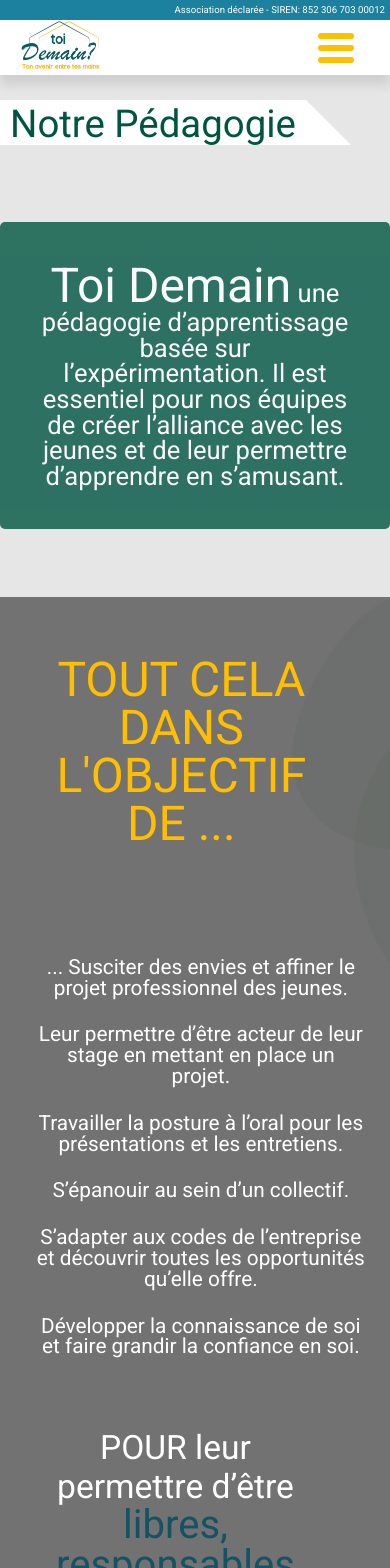
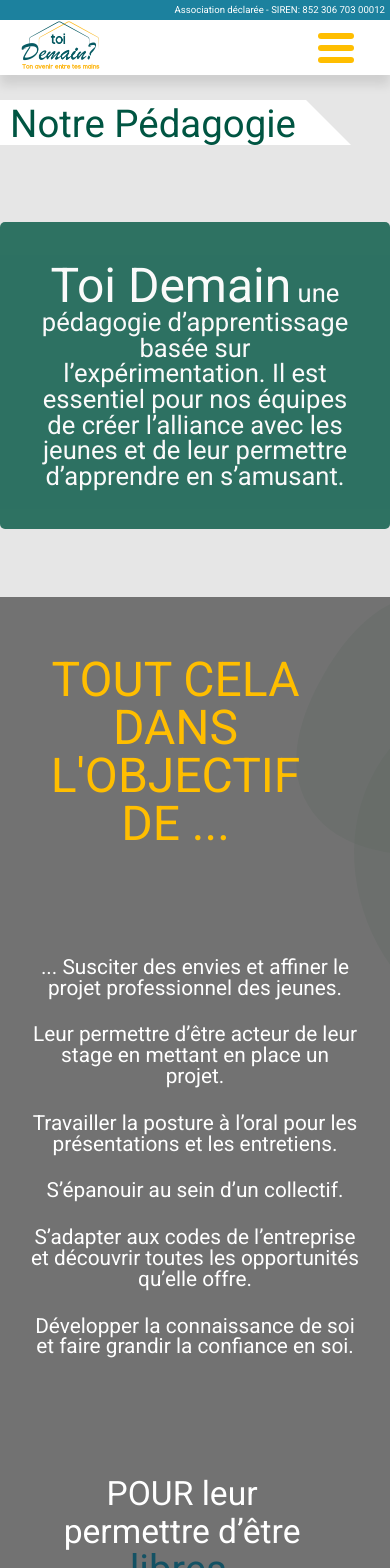
Before and after one commit to WildCodeSchool/lille-0920-js-p3-toidemain, a React (Create React App) app: page /action/pedagogie in a window 390 px wide. Shown: the top 1568 px of the page. Built offline with nearby package versions, Linux system fonts and the light colour scheme.

Commit message:
add responsive to pedagogie

```diff
--- a/src/components/Pedagogie/style.js
+++ b/src/components/Pedagogie/style.js
@@ -45,6 +45,9 @@ export const Container1 = styled.div`
   display: flex;
   justify-content: center;
   margin-top: 5vh;
+  @media ${device.small_screen} {
+   width:90vw;
+  }
 `;
 export const Container2 = styled.div`
   background-color: #145264;
@@ -53,6 +56,7 @@ export const Container2 = styled.div`
   margin-top: 8vh;
   display: flex;
   flex-direction: column;
+  align-items:center;
   @media ${device.mobile} {
     display: flex;
     flex-direction: column;
@@ -63,18 +67,11 @@ export const Container2 = styled.div`
   }
 `;
 export const Objectif = styled.div`
-  text-align: -webkit-center;
+  text-align: center;
   padding-top: 4vh;
   display: flex;
   flex-direction: column;
-  @media ${device.mobile} {
-    display: flex;
-    flex-direction: column;
-  }
-  @media ${device.tablet} {
-    display: flex;
-    flex-direction: column;
-  }
+
 `;
 export const Title2 = styled.h2`
 margin: 3vh;
@@ -86,12 +83,16 @@ margin: 3vh;
   @media ${device.mobile} {
     font-size: 3rem;
     width: 80vw;
-    text-align: -webkit-center;
+    text-align: center;
   }
   @media ${device.tablet} {
-    font-size: 4rem;
-    width: 80%;
-    text-align: -webkit-center;
+    font-size: 3.5rem;
+    width: 95%;
+    text-align: center;
+  }
+  @media ${device.small_screen} {
+   width:90%;
+   margin-left: 3vw;
   }
 `;
 export const Liste = styled.ul`
@@ -122,9 +123,8 @@ export const Slogan = styled.p`
   margin-left: 160px;
   @media ${device.mobile} {
     width: 70vw;
-    text-align: -webkit-center;
-    margin: 10vw;
     font-size: 2.1rem;
+    margin-left: 15vw;
   }
   @media ${device.tablet} {
     width: 80vw;
@@ -146,7 +146,7 @@ export const Container3 = styled.div`
 export const Logo = styled.img`
   width: 20vw;
   @media ${device.mobile} {
-    width: 30vw;
+    width: 35vw;
   }
   @media ${device.tablet} {
     width: 30vw;
--- a/src/components/Stairs/style.js
+++ b/src/components/Stairs/style.js
@@ -96,6 +96,10 @@ export const Box5 = styled.div`
   &:hover {
     height: 330px;
   }
+  @media ${device.small_screen} {
+   padding: 6px;
+
+  }
 `;
 export const Box6 = styled.div`
   background-color: white;
@@ -123,6 +127,11 @@ export const Container = styled.div`
   @media ${device.tablet} {
     display: none;
   }
+  @media ${device.small_screen} {
+   width:50vw;
+   margin-right: -11vw;
+
+  }
 `;
 export const Stairs = styled.div`
   width: 100%;
```
